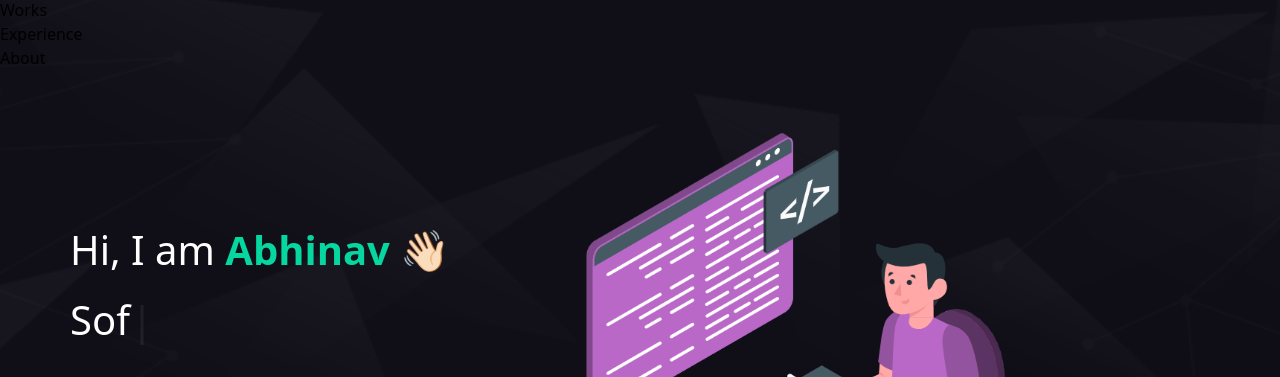
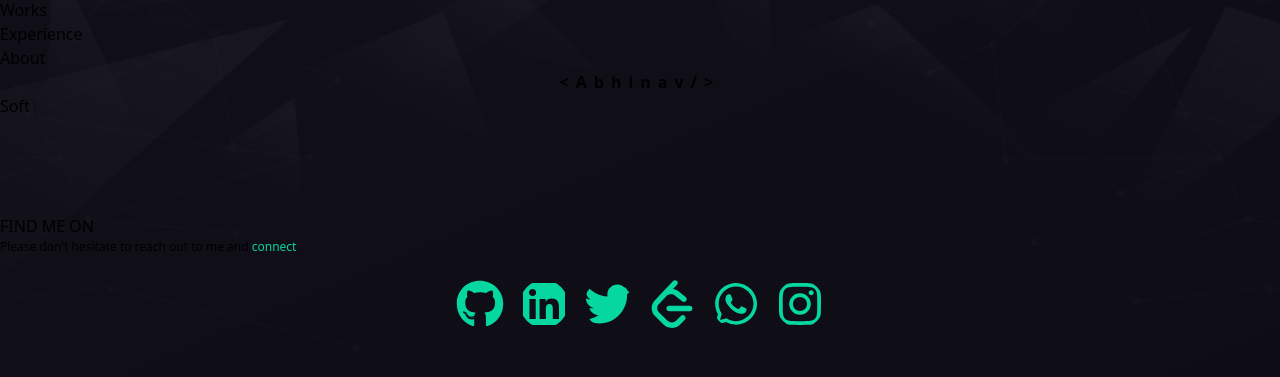
Before and after one commit to Abhinav0915/Portfolio-React, a React (Vite) app: page / in a window 1280 px wide. Shown: the part 423-800 px from the top of the page. Built offline with nearby package versions, Linux system fonts and the light colour scheme.

Commit message:
Changed Homepage

```diff
--- a/src/Pages/Homepage.tsx
+++ b/src/Pages/Homepage.tsx
@@ -2,12 +2,14 @@ import Navbar from '../components/Utils/NavBar';
 import Background from '../assets/background.webp';
 import { useRef } from 'react';
 import emailjs from '@emailjs/browser';
+import { motion } from "framer-motion";
 
-import Avatar from '../components/Home/Avatar';
-import IntroText from '../components/Home/IntroText';
+
 import TechStack from '../components/Home/Skills';
 // import axios from 'axios';
 import { useState } from 'react';
+import Type from '../components/Home/Type';
+import SocialApps from '../components/Home/SocialApps';
 
 
 
@@ -16,6 +18,25 @@ export default function Homepage () {
   const [recipient, setRecipient] = useState('');
   const [subject, setSubject] = useState('');
   const [msgBody, setMsgBody] = useState('');
+
+  const containerVariants = {
+    hidden: { opacity: 0 },
+    visible: {
+      opacity: 1,
+      transition: { delay: 1, duration: 2 }
+    }
+  };
+
+  const itemVariants = {
+    hidden: { opacity: 0, y: 20 },
+    visible: {
+      opacity: 1,
+      y: 0,
+      transition: { delay: 1, duration: 1 }
+    }
+  };
+
+
 
   // Function to handle form submission
   // const handleSubmit = async (e: { preventDefault: () => void; }) => {
@@ -75,17 +96,51 @@ export default function Homepage () {
     }}>
       <Navbar />
 
+      <motion.div
+          initial="hidden"
+          animate="visible"
+          variants={containerVariants}
+        >
+         <motion.h1
+          variants={itemVariants}
+          style={{ display: 'flex', justifyContent: 'center', letterSpacing: 7, fontWeight: 'bolder', userSelect: 'none' }}
+          className='mt-10 text-6xl text-white'
+        >
+          <span className='text-green-500'>&lt;A</span>bhina<span className='text-green-500'>v/&gt;</span>
+        </motion.h1>
+        </motion.div>
 
-      <div style={{display: 'flex', flexDirection: 'row', justifyContent: 'space-between', paddingLeft: '40px', paddingRight: '30px'}}>
-        <IntroText/>
-        <Avatar/>
+        <motion.div
+          initial="hidden"
+          animate="visible"
+          variants={containerVariants}
+          transition={{ delay: 1 }} // Delay appearance of Type by 1 second
+        >
+          <motion.p
+            variants={itemVariants}
+            className='text-white text-3xl text-center mt-14'
+          >
+            <Type/>
+          </motion.p>
+        </motion.div>
+
+        <motion.div
+          initial="hidden"
+          animate="visible"
+          variants={containerVariants}
+          transition={{ delay: 2 }} // Delay appearance of SocialApps by 2 seconds
+        >
+          <div className='text-center text-white' style={{marginTop: '6em'}} >
+            <p className='text-3xl'>FIND ME ON</p>
+            <p className='mt-4' style={{fontSize: '12px'}}>Please don't hesitate to reach out to me and <span style={{color: '#06d6a0'}}>connect</span>.</p>
+            <SocialApps/>
+          </div>
+        </motion.div>
       </div>
 
 
 
 
-
-    </div>
     <div style={{
       backgroundImage: `url(${Background})`,
       backgroundSize: 'cover',
--- a/src/components/Home/Avatar.tsx
+++ b/src/components/Home/Avatar.tsx
@@ -15,7 +15,7 @@ export default function Avatar() {
       }}
     >
     <img
-    // className='mt-1 w-3/5 h-7/8'
+    className='mt-1 w-3/5 h-7/8'
     src={avatarImage}
     alt="Avatar"
   />
--- a/src/components/Home/Skills.tsx
+++ b/src/components/Home/Skills.tsx
@@ -30,7 +30,7 @@ const TechStack = () => {
   return (
     <>
         <h1 className="text-6xl text-center text-white" style={{fontFamily: '"Poppins", sans-serif'}}>Professional <span style={{color: '#06d6a0'}}>Skills</span></h1>
-        <Marquee style={{padding: '45px'}} speed={100} direction="left">
+        <Marquee style={{padding: '45px'}} speed={70} direction="left">
         {icons.map(({ icon, name }, index) => (
           <div key={index} className="tech-containers relative bg-transparent w-40 h-40 border-2 rounded-lg p-4 flex items-center justify-center shadow-md ml-10 mr-4">
             <div className="text-center text-7xl" style={{color: 'white'}}>
@@ -41,7 +41,7 @@ const TechStack = () => {
         ))}<br></br>
 
       </Marquee>
-      <Marquee style={{padding: '45px'}} speed={100} direction="right" >
+      <Marquee style={{padding: '45px'}} speed={70} direction="right" >
         {tools.map(({ tool, name }, index) => (
           <div key={index} className="tech-containers relative bg-transparent w-40 h-40 border-2 rounded-lg p-4 flex items-center justify-center shadow-md ml-10 mr-4">
             <div className="text-center text-7xl" style={{color: 'white'}}>
@@ -52,6 +52,7 @@ const TechStack = () => {
         ))}
 
       </Marquee>
+
     </>
 
   );
--- /dev/null
+++ b/src/components/Home/SocialApps.tsx
@@ -0,0 +1,29 @@
+import { FaTwitter, FaInstagram,FaGithub, FaLinkedin,FaWhatsapp } from 'react-icons/fa'; // Import icons from react-icons library
+import { SiLeetcode } from 'react-icons/si';
+
+export default function SocialApps() {
+    return (
+        <div className="social-apps">
+            <a href="https://github.com/Abhinav0915">
+                <FaGithub className="social-icon" />
+            </a>
+            <a href="https://www.linkedin.com/in/abhinav1506/">
+                <FaLinkedin className="social-icon" />
+            </a>
+            <a href="https://twitter.com/Abhinavv1509">
+                <FaTwitter className="social-icon" />
+            </a>
+            <a href="https://leetcode.com/abhinav1509/">
+                <SiLeetcode className="social-icon" />
+            </a>
+            <a href="https://wa.me/7565893606">
+                <FaWhatsapp className="social-icon" />
+            </a>
+
+            <a href="https://www.instagram.com/_being.abhinav?igsh=Z2dpNXBsMzg0Y2Zj">
+                <FaInstagram className="social-icon" />
+            </a>
+
+        </div>
+    );
+}
--- a/src/components/Home/Type.tsx
+++ b/src/components/Home/Type.tsx
@@ -12,7 +12,8 @@ function Type(){
                 ],
                 autoStart: true,
                 loop: true,
-                deleteSpeed: 50
+                deleteSpeed: 50,
+
             }}
             />
     )
--- a/src/index.css
+++ b/src/index.css
@@ -14,3 +14,25 @@
   transform: scale(1.1);
   transition: transform 0.2s ease;
 } */
+
+.social-apps {
+  display: flex;
+  align-items: center;
+  justify-content: center;
+  margin-top: 1em;
+  /* Add more styling as needed */
+}
+
+.social-icon {
+  font-size: 4em; /* Adjust the size of the icons */
+  color: #06d6a0; /* Adjust the color of the icons */
+  border-radius: 50%; /* Make the icons circular */
+  padding: 8px; /* Add padding around the icons */
+  transition: background-color 0.3s, transform 0.3s; /* Add transition effects */
+}
+
+.social-icon:hover {
+  background-color: #f0f0f0; /* Change background color on hover */
+  box-shadow: 0 10px 20px #06d6a0;
+  transform: scale(1.1); /* Scale up the icon on hover */
+}
```
